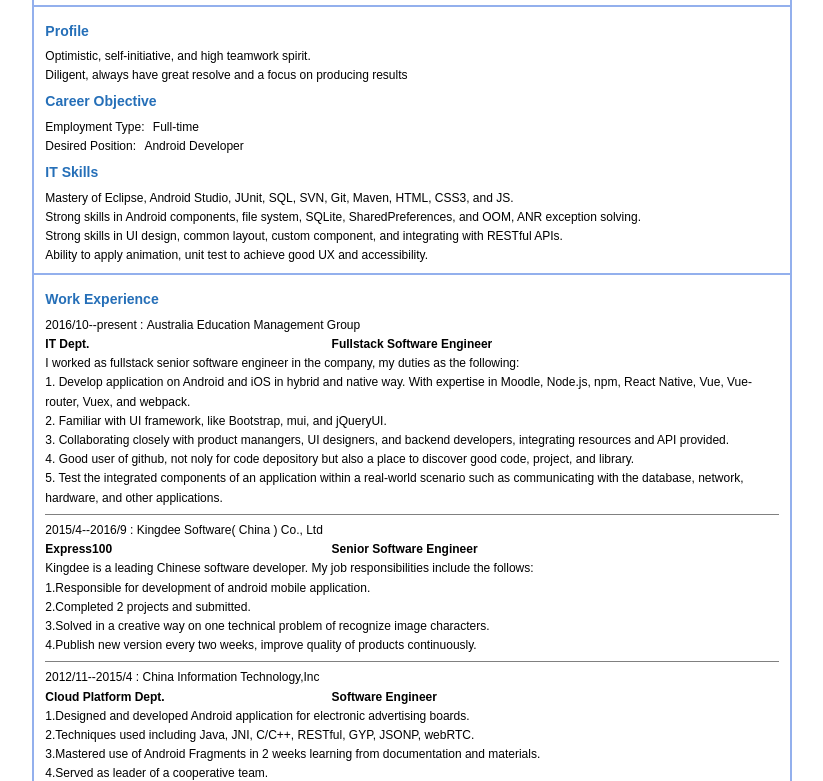
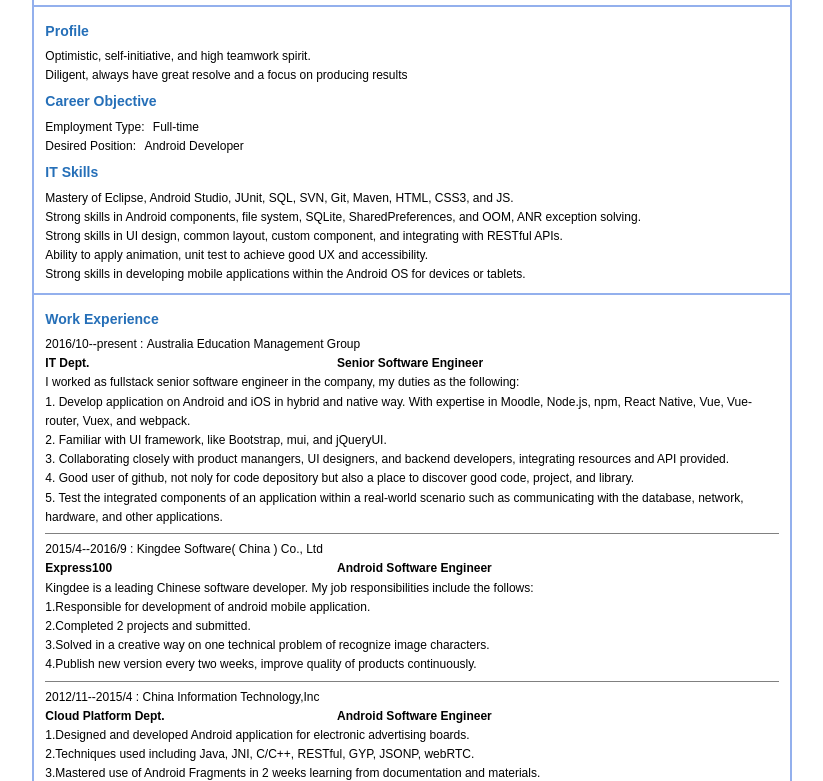
Before and after one commit to roughChilli/roughChilli.github.io, a plain HTML site: page resume/zach_android_0412871649.html in a window 1280 px wide. Shown: the part 156-937 px from the top of the page, without its empty margins (228-1051 px from the left). Drawn offline with Linux system fonts and the light colour scheme.

Commit message:
guild JD

```diff
--- a/resume/zach_android_0412871649.html
+++ b/resume/zach_android_0412871649.html
@@ -338,6 +338,11 @@
                         <span>Ability to apply animation, unit test to achieve good UX and accessibility.</span>
                     </td>
                 </tr>
+    <tr>
+                    <td>
+                        <span>Strong skills in developing mobile applications within the Android OS for devices or tablets.</span>
+                    </td>
+                </tr>
 
             </tbody>
         </table>
@@ -368,7 +373,7 @@
                                         <b>IT Dept.</b>
                                     </td>
                                     <td class="text">
-                                        <b>Fullstack Software Engineer</b> &nbsp;&nbsp;&nbsp;&nbsp;&nbsp;&nbsp;&nbsp;&nbsp;
+                                        <b>Senior Software Engineer</b> &nbsp;&nbsp;&nbsp;&nbsp;&nbsp;&nbsp;&nbsp;&nbsp;
                                     </td>
                                 </tr>
                                 <tr>
@@ -417,7 +422,7 @@
                                         <b>Express100</b>
                                     </td>
                                     <td class="text">
-                                        <b>Senior Software Engineer</b> &nbsp;&nbsp;&nbsp;&nbsp;&nbsp;&nbsp;&nbsp;&nbsp;
+                                        <b>Android Software Engineer</b> &nbsp;&nbsp;&nbsp;&nbsp;&nbsp;&nbsp;&nbsp;&nbsp;
                                     </td>
                                 </tr>
                                 <tr>
@@ -453,7 +458,7 @@
                                         <b>Cloud Platform Dept.</b>
                                     </td>
                                     <td class="text">
-                                        <b>Software Engineer</b> &nbsp;&nbsp;&nbsp;&nbsp;&nbsp;&nbsp;&nbsp;&nbsp;
+                                        <b>Android Software Engineer</b> &nbsp;&nbsp;&nbsp;&nbsp;&nbsp;&nbsp;&nbsp;&nbsp;
                                     </td>
                                 </tr>
                                 <tr>
@@ -561,7 +566,11 @@
                                         <br>2.Mobile phone proxy service, utilizes app provide service to back-end.
                                         <br>3.Search local couriers nearby.
                                         <br>4.OCR function, scan and identify telephone numbers.
-                                        <br>5.Support the Experience manager and User Experience Designer in creating and implementing best-practice design.<br></td>
+                                        <br>5.Support the Experience manager and User Experience Designer in creating and implementing best-practice design.<br><span class="my-bold">https://play.google.com/store/apps/details?id=com.kuaidi100.express100</span>
+    <br>
+
+
+</td>
                                 </tr>
                                 <tr>
                                     <td colspan="2" align="center" valign="middle">
```
Also changed, not shown: 1 other file.
